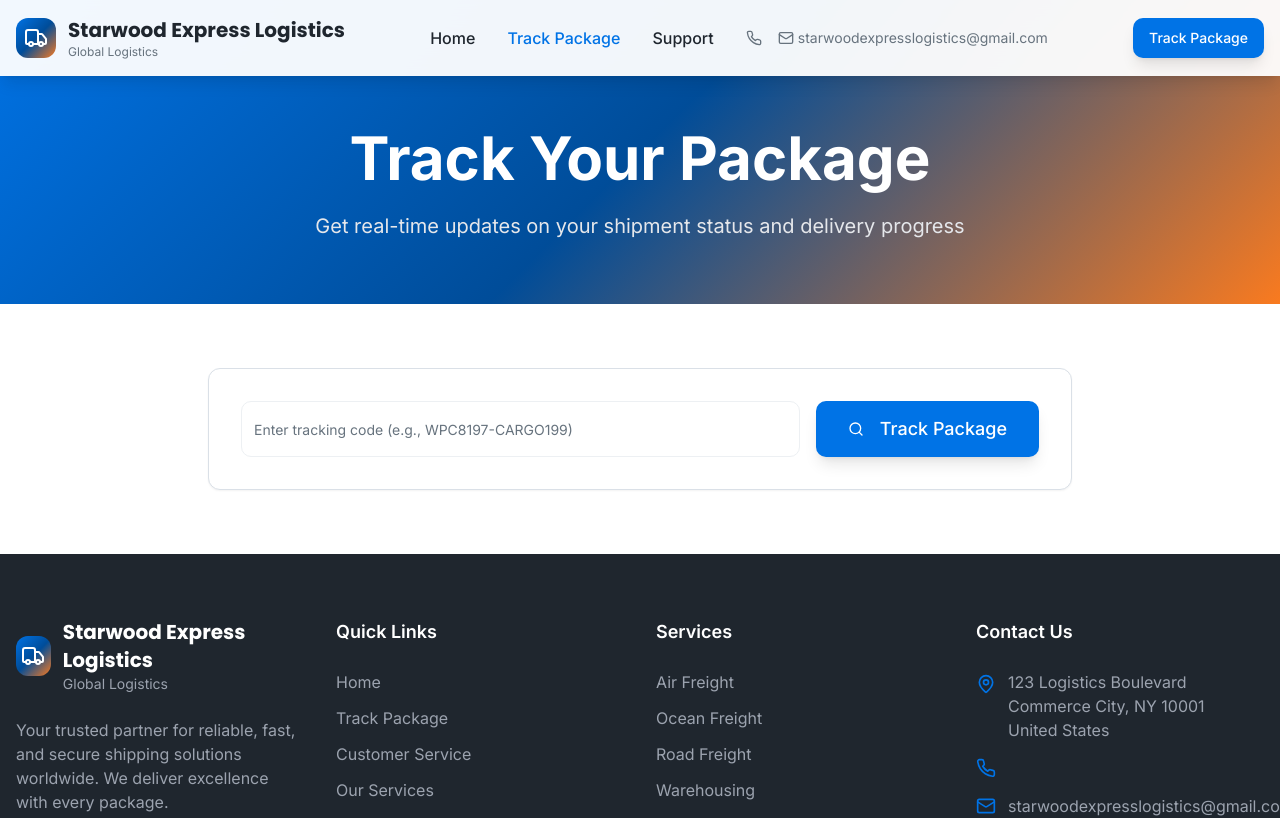
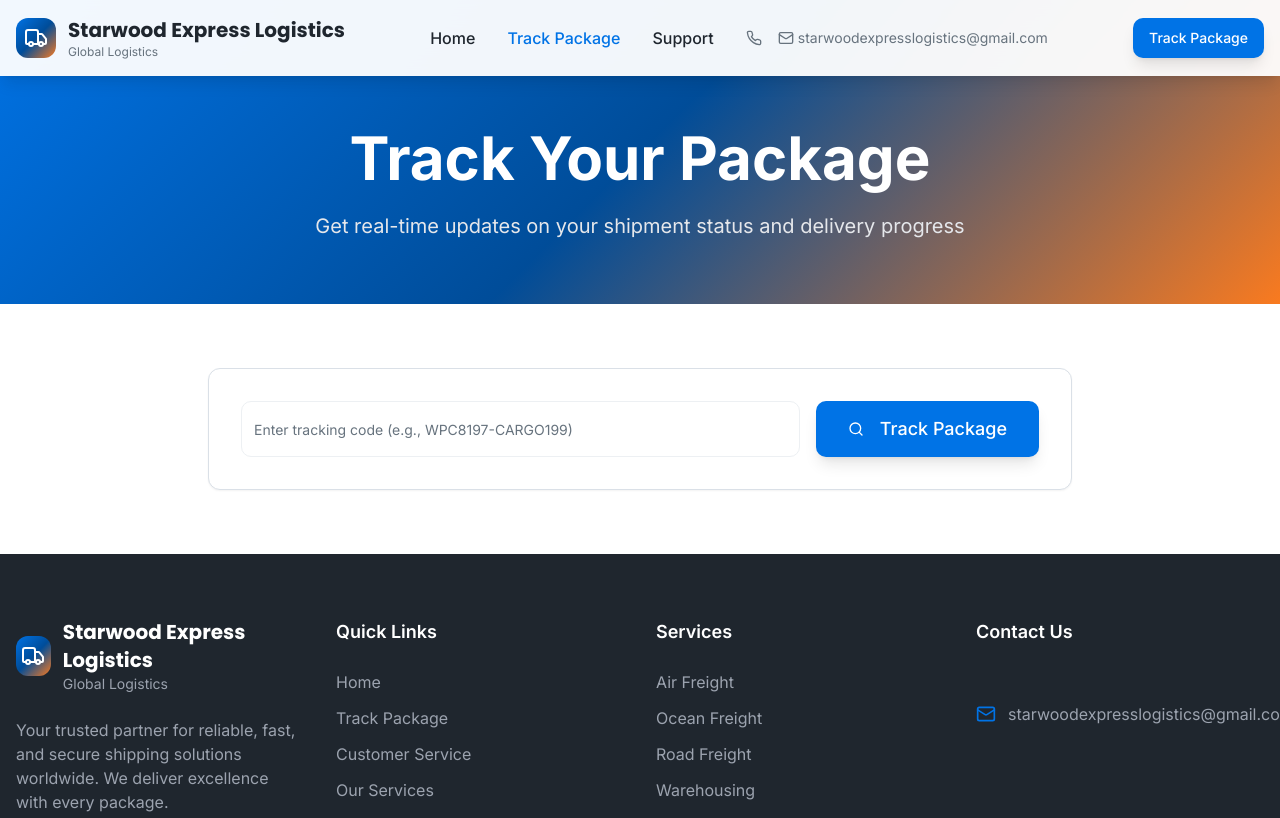
Before and after one commit to vildashnetwork/span-true-flow, a React (Vite) app: page /tracking in a window 1280 px wide. Shown: the top 818 px of the page. Built offline with nearby package versions, Linux system fonts and the light colour scheme; the HTML template or start-up script is replaced by a standard one.

Commit message:
Update Footer.tsx

```diff
--- a/src/components/Footer.tsx
+++ b/src/components/Footer.tsx
@@ -80,15 +80,15 @@ export const Footer = () => {
             <h4 className="text-lg font-semibold mb-6">Contact Us</h4>
             <div className="space-y-4">
               <div className="flex items-start space-x-3">
-                <MapPin className="w-5 h-5 text-primary mt-1 flex-shrink-0" />
+                {/* <MapPin className="w-5 h-5 text-primary mt-1 flex-shrink-0" />
                 <div className="text-gray-400">
                   <p>123 Logistics Boulevard</p>
                   <p>Commerce City, NY 10001</p>
                   <p>United States</p>
-                </div>
+                </div> */}
               </div>
               <div className="flex items-center space-x-3">
-                <Phone className="w-5 h-5 text-primary flex-shrink-0" />
+                {/* <Phone className="w-5 h-5 text-primary flex-shrink-0" /> */}
                 {/* <span className="text-gray-400">{"+1 (954) 358-7810"}</span> */}
               </div>
               <div className="flex items-center space-x-3">
```
